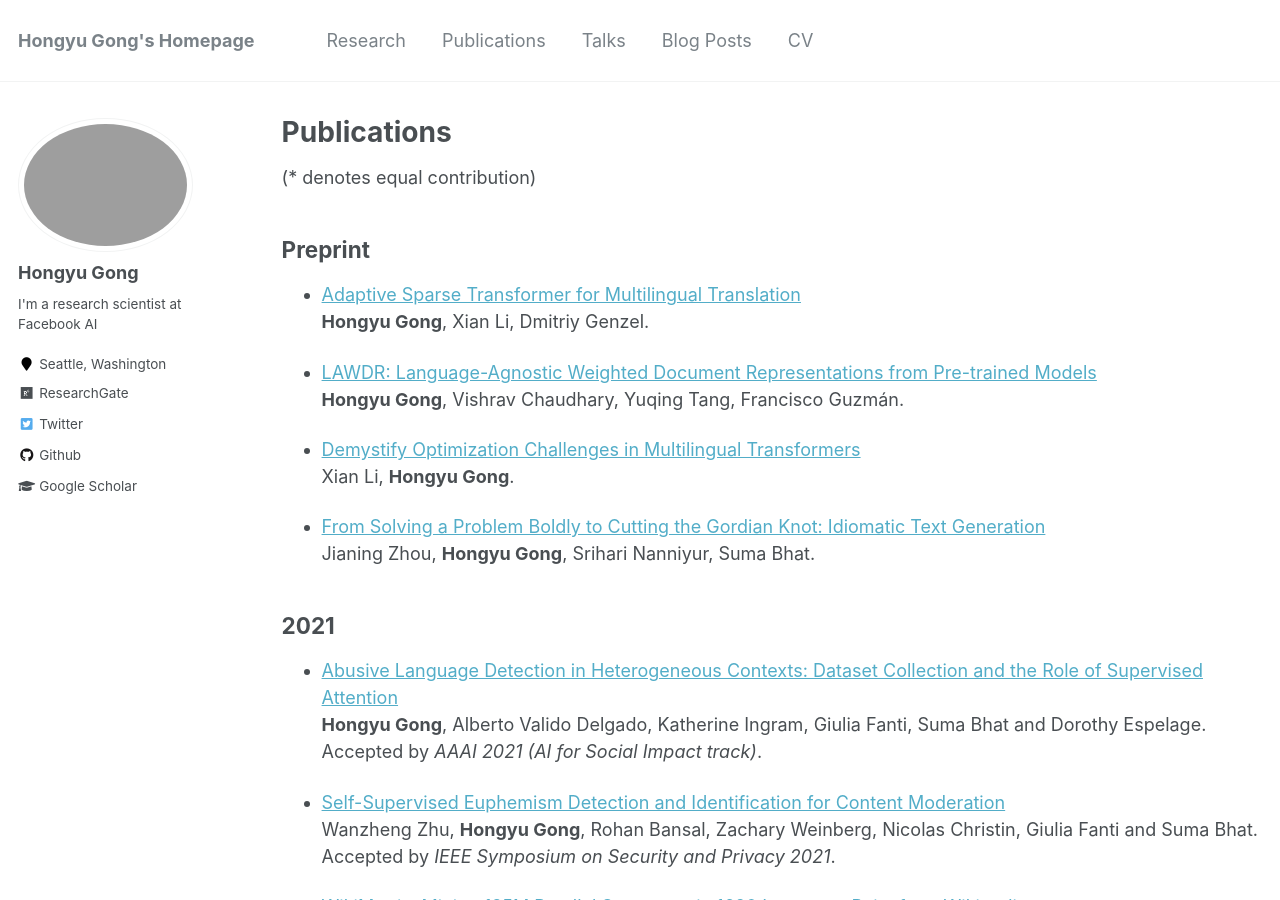
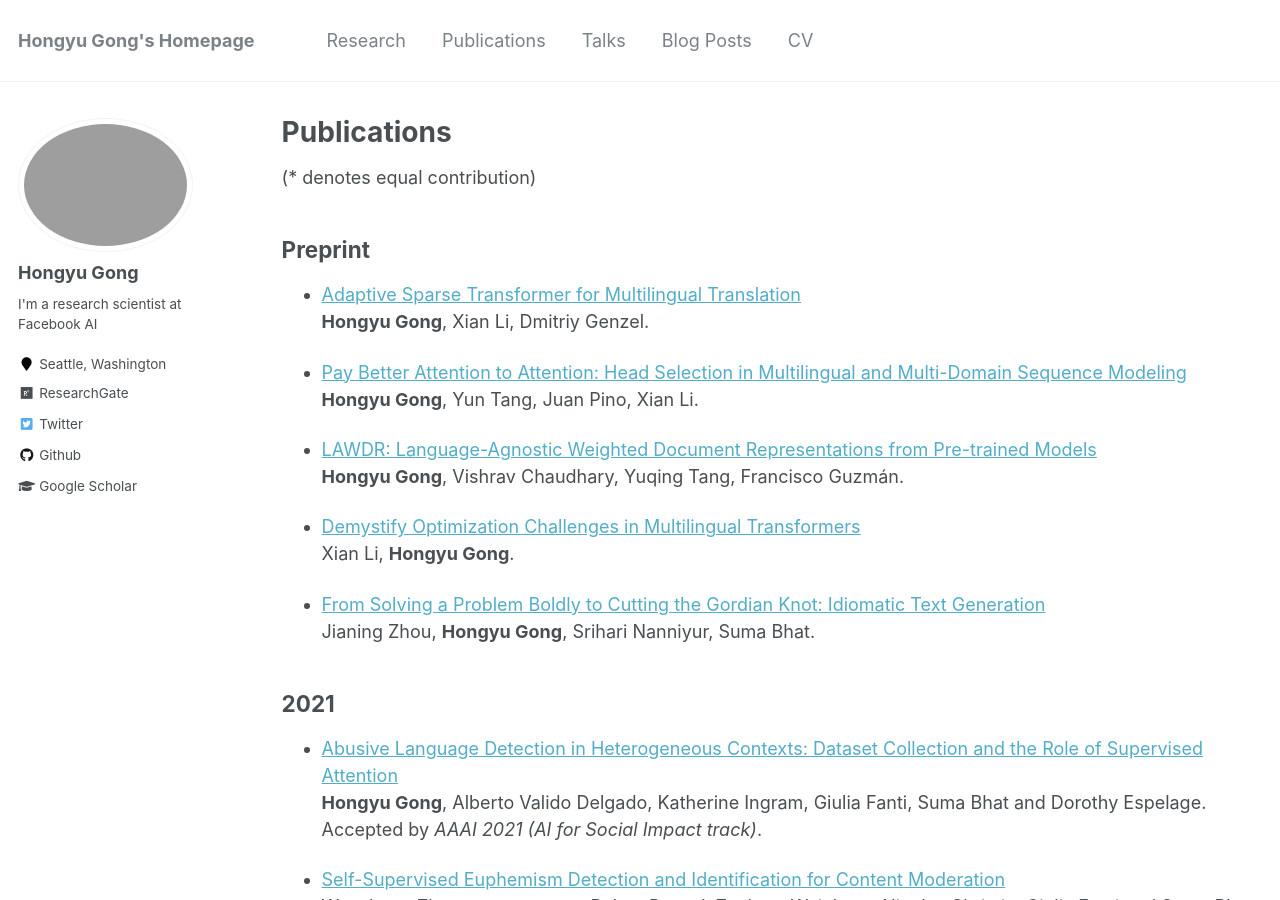
Before and after one commit to HongyuGong/HongyuGong.github.io, a Jekyll site: the page built from _pages/publications.md, in a window 1280 px wide and 900 px high. Built offline with Jekyll 4.4.1, drawn with Linux system fonts in a browser that asks for light colours.

Commit message:
Update publications.md

```diff
--- a/_pages/publications.md
+++ b/_pages/publications.md
@@ -21,6 +21,9 @@ author_profile: true
 
 * [Adaptive Sparse Transformer for Multilingual Translation](https://arxiv.org/pdf/2104.07358.pdf) <br>
 <b>Hongyu Gong</b>, Xian Li, Dmitriy Genzel. <br>
+
+* [Pay Better Attention to Attention: Head Selection in Multilingual and Multi-Domain Sequence Modeling](https://arxiv.org/pdf/2106.10840v1.pdf) <br>
+<b>Hongyu Gong</b>, Yun Tang, Juan Pino, Xian Li. <br>
 
 * [LAWDR: Language-Agnostic Weighted Document Representations from Pre-trained Models](https://arxiv.org/pdf/2106.03379.pdf) <br>
 <b>Hongyu Gong</b>, Vishrav Chaudhary, Yuqing Tang, Francisco Guzmán. <br>
```
